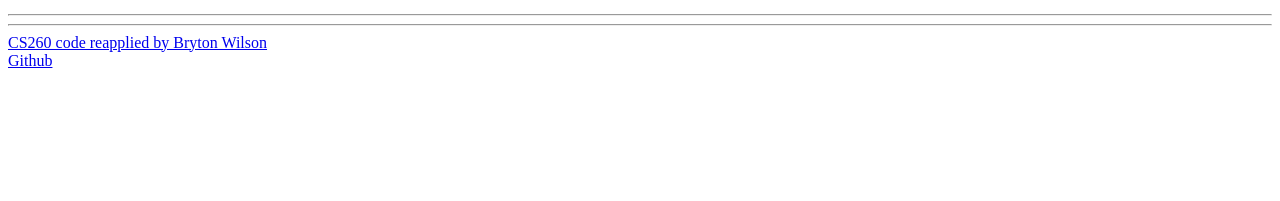
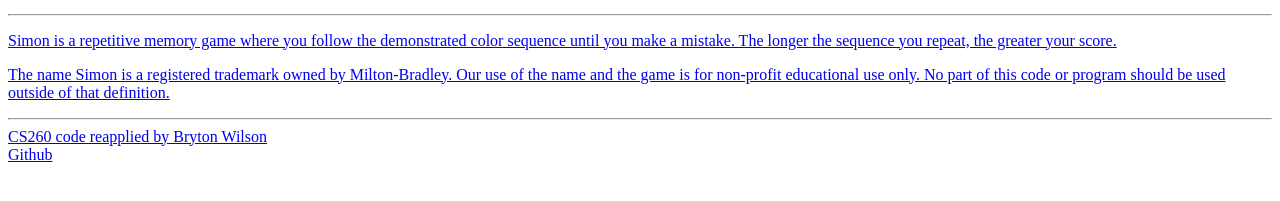
Before and after one commit to BrtWilson/simon, a plain HTML site: page about.html in a window 1280 px wide. Shown: the part 187-388 px from the top of the page. Drawn offline with Linux system fonts and the light colour scheme.

Commit message:
about and index pages complete

```diff
--- a/about.html
+++ b/about.html
@@ -22,7 +22,17 @@
         </header>
 
         <main>
+            <p>
+              Simon is a repetitive memory game where you follow the demonstrated
+              color sequence until you make a mistake. The longer the sequence you
+              repeat, the greater your score.
+            </p>
 
+            <p>
+              The name Simon is a registered trademark owned by Milton-Bradley. Our
+              use of the name and the game is for non-profit educational use only. No
+              part of this code or program should be used outside of that definition.
+            </p>
         </main>
 
         <footer>
```
Also changed, not shown: index.html (+7 -1 lines).
